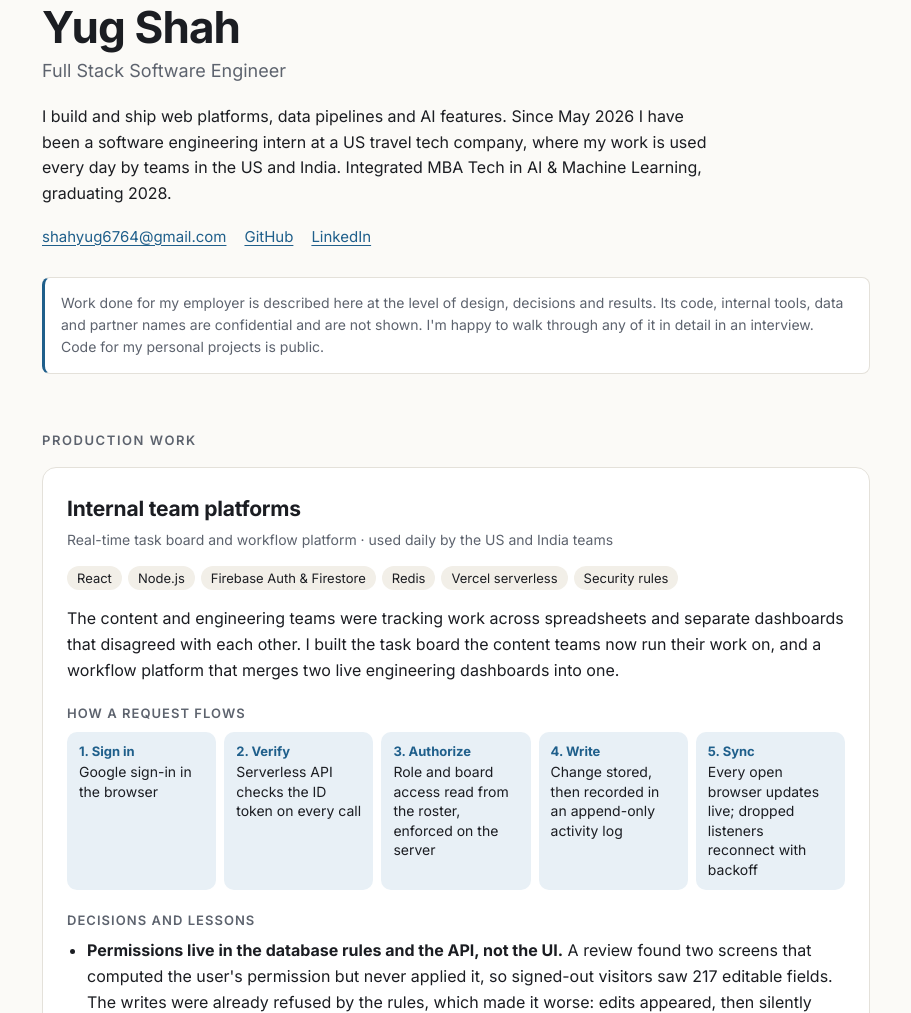
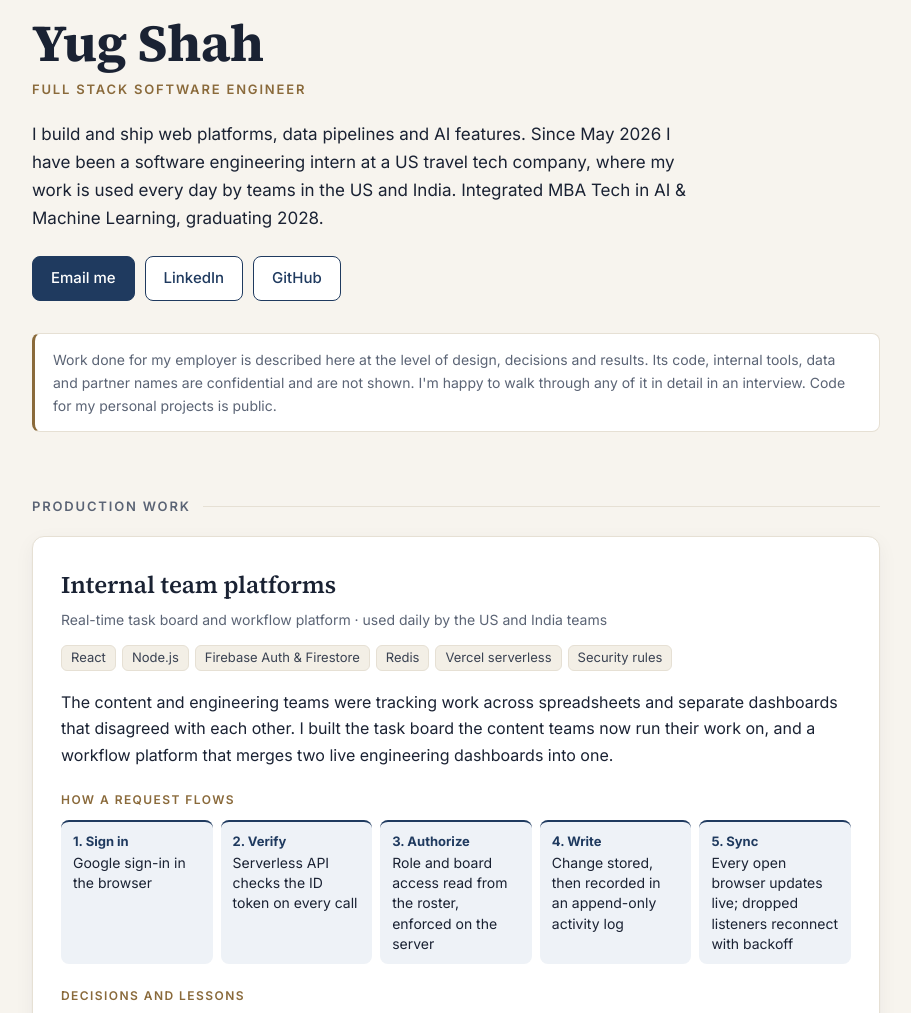
Before and after one commit to shahyug721-sudo/shahyug721-sudo.github.io, a plain HTML site: page index.html in a window 1280 px wide. Shown: the part 53-1066 px from the top of the page, without its empty margins (184-1095 px from the left). Drawn offline with Linux system fonts and the light colour scheme.

Commit message:
Light cream theme with serif headings and contact buttons

```diff
--- a/index.html
+++ b/index.html
@@ -6,52 +6,52 @@
 <title>Yug Shah — Selected Work</title>
 <meta name="description" content="Full stack software engineer. Case studies of production systems and personal projects.">
 <link rel="preconnect" href="https://fonts.googleapis.com">
-<link href="https://fonts.googleapis.com/css2?family=Inter:wght@400;500;600;700&display=swap" rel="stylesheet">
+<link href="https://fonts.googleapis.com/css2?family=Inter:wght@400;500;600;700&family=Source+Serif+4:opsz,wght@8..60,600;8..60,700&display=swap" rel="stylesheet">
+<meta name="color-scheme" content="light">
 <style>
 :root{
-  --bg:#fbfaf7; --surface:#ffffff; --ink:#1b1d22; --muted:#5d636e; --line:#e4e1da;
-  --accent:#1f5f8b; --accent-soft:#e8f0f6; --chip:#f2efe8; --good:#1d7a4f;
-}
-@media (prefers-color-scheme: dark){
-  :root:not([data-theme="light"]){
-    --bg:#121417; --surface:#1a1d21; --ink:#e9eaec; --muted:#a2a8b3; --line:#2c3036;
-    --accent:#7db7e0; --accent-soft:#1d2a35; --chip:#24282e; --good:#6fd3a0;
-  }
-}
-:root[data-theme="dark"]{
-  --bg:#121417; --surface:#1a1d21; --ink:#e9eaec; --muted:#a2a8b3; --line:#2c3036;
-  --accent:#7db7e0; --accent-soft:#1d2a35; --chip:#24282e; --good:#6fd3a0;
+  color-scheme:light;
+  --bg:#f7f4ee; --surface:#ffffff; --ink:#1a2233; --muted:#5b6475; --line:#e6e0d4;
+  --accent:#1f3a5f; --accent-soft:#eef2f7; --chip:#f3efe6; --gold:#8a6a3b;
+  --shadow:0 1px 2px rgba(26,34,51,.04),0 6px 20px rgba(26,34,51,.05);
+  --serif:"Source Serif 4",Georgia,"Times New Roman",serif;
 }
 *{box-sizing:border-box}
 html{-webkit-text-size-adjust:100%}
-body{margin:0;background:var(--bg);color:var(--ink);font:16px/1.6 Inter,system-ui,-apple-system,Segoe UI,sans-serif}
+body{margin:0;background:var(--bg);color:var(--ink);font:16px/1.65 Inter,system-ui,-apple-system,Segoe UI,sans-serif;border-top:5px solid var(--accent)}
 a{color:var(--accent);text-underline-offset:3px}
-.wrap{max-width:860px;margin:0 auto;padding:56px 16px 80px}
-header h1{font-size:clamp(32px,6vw,44px);line-height:1.1;margin:0 0 6px;letter-spacing:-.02em}
-header .role{font-size:18px;color:var(--muted);margin:0 0 18px}
-header p{max-width:680px;margin:0 0 18px}
-.links{display:flex;flex-wrap:wrap;gap:8px 18px;font-size:15px}
-.note{margin-top:28px;padding:14px 16px;border:1px solid var(--line);border-left:3px solid var(--accent);border-radius:8px;background:var(--surface);font-size:14px;color:var(--muted)}
-h2.section{font-size:13px;letter-spacing:.12em;text-transform:uppercase;color:var(--muted);margin:56px 0 16px;font-weight:600}
-article{background:var(--surface);border:1px solid var(--line);border-radius:14px;padding:24px;margin:0 0 20px}
-article h3{margin:0 0 4px;font-size:21px;letter-spacing:-.01em}
+.wrap{max-width:880px;margin:0 auto;padding:64px 16px 80px}
+header h1{font-family:var(--serif);font-size:clamp(36px,7vw,52px);line-height:1.05;margin:0 0 8px;letter-spacing:-.01em;font-weight:700}
+header .role{font-size:13px;letter-spacing:.14em;text-transform:uppercase;color:var(--gold);font-weight:600;margin:0 0 20px}
+header p{max-width:680px;margin:0 0 24px;font-size:17px}
+.links{display:flex;flex-wrap:wrap;gap:10px}
+.btn{display:inline-block;padding:9px 18px;border-radius:8px;font-size:15px;font-weight:500;text-decoration:none;border:1px solid var(--accent);color:var(--accent);background:var(--surface)}
+.btn.primary{background:var(--accent);color:#fff}
+.btn:hover{background:var(--accent-soft)}
+.btn.primary:hover{background:#16304f}
+.note{margin-top:32px;padding:14px 18px;border:1px solid var(--line);border-left:3px solid var(--gold);border-radius:8px;background:var(--surface);font-size:14px;color:var(--muted)}
+h2.section{font-size:13px;letter-spacing:.14em;text-transform:uppercase;color:var(--muted);margin:64px 0 18px;font-weight:600;display:flex;align-items:center;gap:12px}
+h2.section::after{content:"";flex:1;height:1px;background:var(--line)}
+article{background:var(--surface);border:1px solid var(--line);border-radius:12px;padding:28px;margin:0 0 22px;box-shadow:var(--shadow)}
+article h3{font-family:var(--serif);margin:0 0 4px;font-size:24px;font-weight:600;letter-spacing:-.005em}
 .meta{color:var(--muted);font-size:14px;margin:0 0 14px}
-.stack{display:flex;flex-wrap:wrap;gap:6px;margin:0 0 16px;padding:0;list-style:none}
-.stack li{background:var(--chip);border-radius:999px;padding:2px 10px;font-size:13px}
-h4{font-size:13px;letter-spacing:.08em;text-transform:uppercase;color:var(--muted);margin:20px 0 8px;font-weight:600}
+.stack{display:flex;flex-wrap:wrap;gap:6px;margin:0 0 18px;padding:0;list-style:none}
+.stack li{background:var(--chip);border:1px solid var(--line);border-radius:6px;padding:1px 9px;font-size:13px;color:#3a4252}
+h4{font-size:12px;letter-spacing:.12em;text-transform:uppercase;color:var(--gold);margin:22px 0 10px;font-weight:600}
 article p{margin:0 0 10px}
 article ul.points{margin:0;padding-left:20px}
-article ul.points li{margin:0 0 6px}
+article ul.points li{margin:0 0 8px}
+article ul.points li::marker{color:var(--gold)}
 .flow{display:flex;flex-wrap:wrap;align-items:stretch;gap:8px;margin:4px 0 4px;padding:0;list-style:none;counter-reset:s}
-.flow li{flex:1 1 140px;background:var(--accent-soft);border-radius:10px;padding:10px 12px;font-size:14px;line-height:1.4;position:relative}
+.flow li{flex:1 1 140px;background:var(--accent-soft);border-radius:8px;padding:10px 12px;font-size:14px;line-height:1.45;border-top:2px solid var(--accent)}
 .flow li b{display:block;font-size:13px;color:var(--accent);margin-bottom:2px}
 .flow li b::before{counter-increment:s;content:counter(s) ". "}
 .results{display:grid;grid-template-columns:repeat(auto-fit,minmax(150px,1fr));gap:10px;margin:6px 0 4px}
-.stat{border:1px solid var(--line);border-radius:10px;padding:12px}
-.stat .n{font-size:24px;font-weight:700;letter-spacing:-.02em;color:var(--good);line-height:1.2}
+.stat{border:1px solid var(--line);border-radius:8px;padding:12px 14px;background:#fcfbf8}
+.stat .n{font-family:var(--serif);font-size:26px;font-weight:700;color:var(--accent);line-height:1.2}
 .stat .l{font-size:13px;color:var(--muted)}
-footer{margin-top:48px;color:var(--muted);font-size:14px}
-@media (max-width:520px){article{padding:18px}.flow li{flex-basis:100%}}
+footer{margin-top:56px;padding-top:20px;border-top:1px solid var(--line);color:var(--muted);font-size:14px}
+@media (max-width:520px){article{padding:20px}.flow li{flex-basis:100%}.wrap{padding-top:44px}}
 </style>
 </head>
 <body>
@@ -62,9 +62,9 @@ footer{margin-top:48px;color:var(--muted);font-size:14px}
   <p class="role">Full Stack Software Engineer</p>
   <p>I build and ship web platforms, data pipelines and AI features. Since May 2026 I have been a software engineering intern at a US travel tech company, where my work is used every day by teams in the US and India. Integrated MBA Tech in AI &amp; Machine Learning, graduating 2028.</p>
   <div class="links">
-    <a href="mailto:shahyug6764@gmail.com">shahyug6764@gmail.com</a>
-    <a href="https://github.com/shahyug721-sudo">GitHub</a>
-    <a href="https://linkedin.com/in/yug-shah06">LinkedIn</a>
+    <a class="btn primary" href="mailto:shahyug6764@gmail.com">Email me</a>
+    <a class="btn" href="https://linkedin.com/in/yug-shah06">LinkedIn</a>
+    <a class="btn" href="https://github.com/shahyug721-sudo">GitHub</a>
   </div>
   <div class="note">Work done for my employer is described here at the level of design, decisions and results. Its code, internal tools, data and partner names are confidential and are not shown. I'm happy to walk through any of it in detail in an interview. Code for my personal projects is public.</div>
 </header>
@@ -196,7 +196,7 @@ footer{margin-top:48px;color:var(--muted);font-size:14px}
   <p>Staff photograph a supplier invoice. A vision model reads each line, a matcher maps it to the catalogue and learns each supplier's shorthand from every correction, and stock only changes after a person confirms. Stock is derived from an append-only ledger, so every number can be explained. 71 API tests cover AI rate limits and checks that one restaurant can never see another's data.</p>
 </article>
 
-<footer>Yug Shah · Mumbai, India</footer>
+<footer>Yug Shah · Mumbai, India · <a href="mailto:shahyug6764@gmail.com">shahyug6764@gmail.com</a></footer>
 </div>
 </body>
 </html>
```
